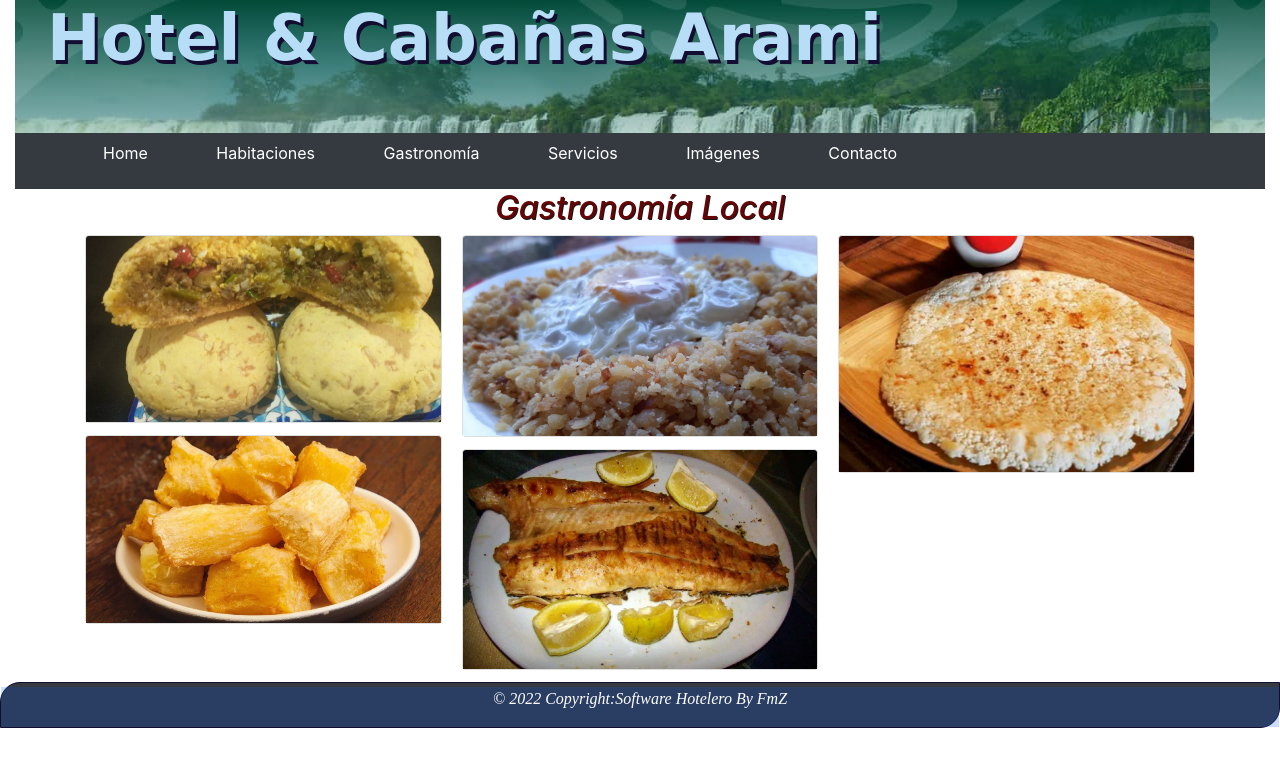
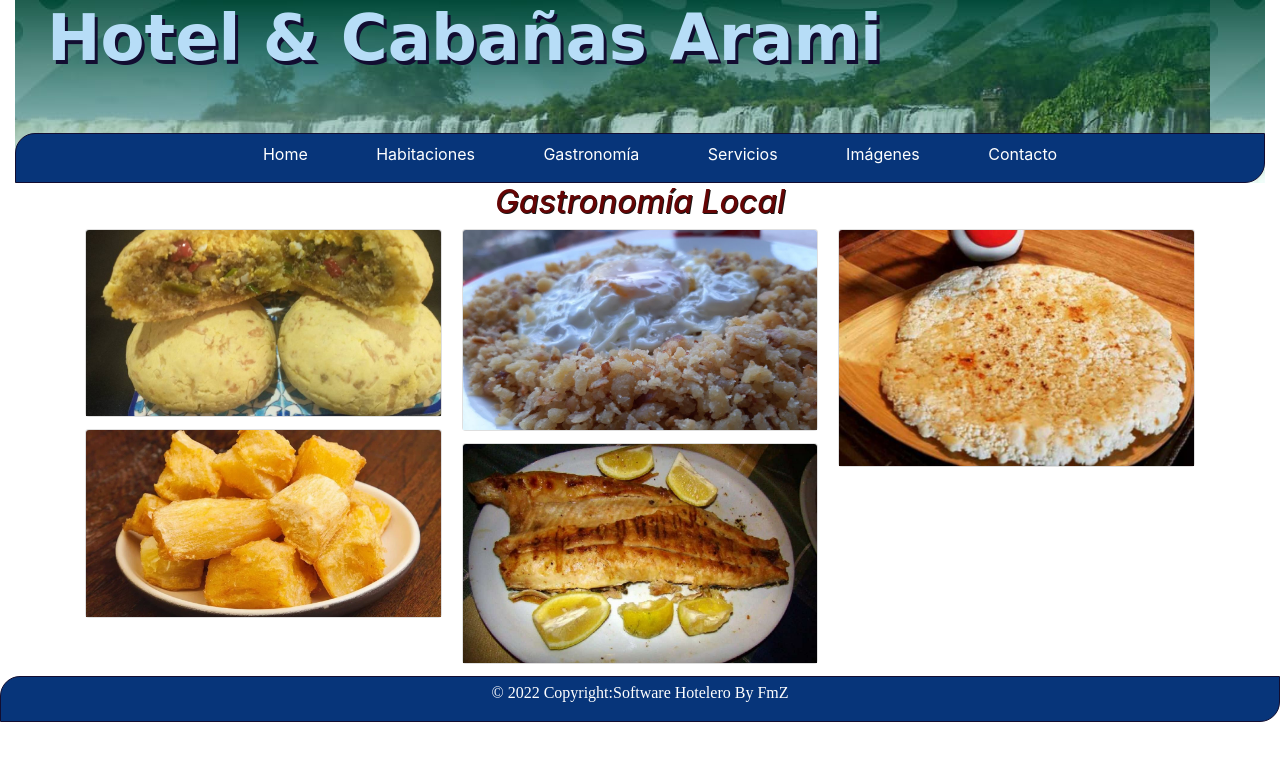
Before and after one commit to Facundo1981/proyecto_final, a website: page pages/gastronomia.html in a window 1280 px wide. Drawn offline with Linux system fonts and the light colour scheme; a web font is replaced by a local one.

Commit message:
emparejamiento del index con las demas paginas

```diff
--- a/pages/gastronomia.html
+++ b/pages/gastronomia.html
@@ -13,10 +13,10 @@
 <body>
   <div class="container-fluid">
     <header class="header">
-      <div class="d-flex align-items-center">
+      <div>
         <h1><strong>Hotel & Cabañas Arami</strong></h1>
       </div>
-      <nav class="navbar navbar-dark bg-dark">
+      <nav class="header_menu">
         <ul>
           <li class="menu"><a href="..\index.html">Home</a></li>
           <li class="menu"><a href=".\habitaciones.html">Habitaciones</a></li>
@@ -144,9 +144,9 @@
         </article>
       </section>
     </main>
-    <footer class="bg-dark text-white">
-      <div class="d-flex justify-content-around" style="background-color: rgba(3, 79, 241, 0.2);">
-        <p class="font-italic" >© 2022 Copyright:Software Hotelero By FmZ</p>
+    <footer>
+      <div>
+        <p>© 2022 Copyright:Software Hotelero By FmZ</p>
       </div>
     </footer>
   </div>
```
Also changed, not shown: pages/contacto.html (+3 -3 lines), pages/habitaciones.html (+5 -5 lines), pages/imagenes.html (+5 -5 lines), pages/servicios.html (+5 -5 lines).
